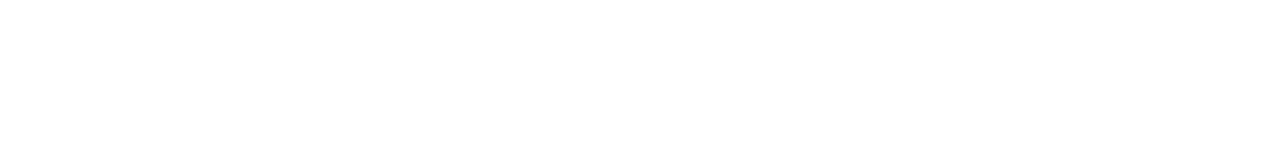
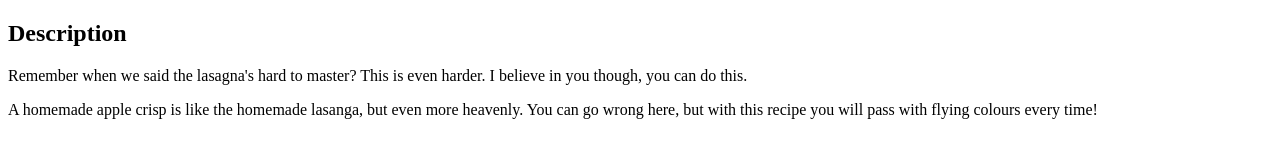
Before and after one commit to hiticasj/odins-recipes2, a plain HTML site: page recipes/applecrisp.html in a window 1280 px wide. Drawn offline with Linux system fonts and the light colour scheme.

Commit message:
Added applecrips Description and p.

```diff
--- a/recipes/applecrisp.html
+++ b/recipes/applecrisp.html
@@ -5,6 +5,11 @@
     <meta http-equiv="X-UA-Compatible" content="IE=edge">
     <meta name="viewport" content="width=device-width, initial-scale=1.0">
     <title>Homemade Apple Crisp</title>
+    <h2>Description</h2>
+    <p>Remember when we said the lasagna's hard to master? This is even harder. I believe in you though, you can do this.</p>
+    <p>A homemade apple crisp is like the homemade lasanga, but even more heavenly. You can go wrong here, but with this recipe you will pass with flying colours every time!</p>
+
+
 </head>
 <body>
 
```
